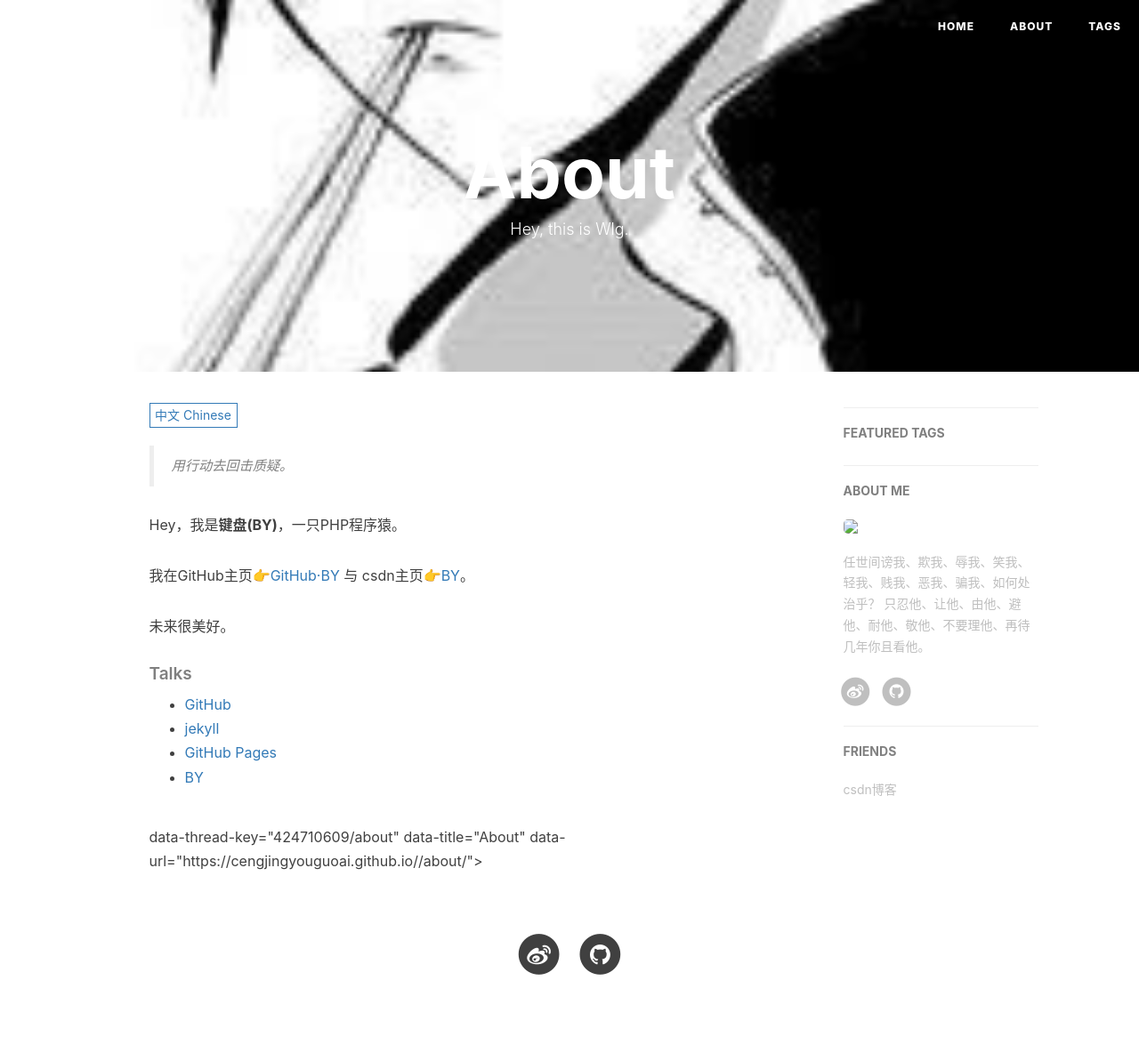
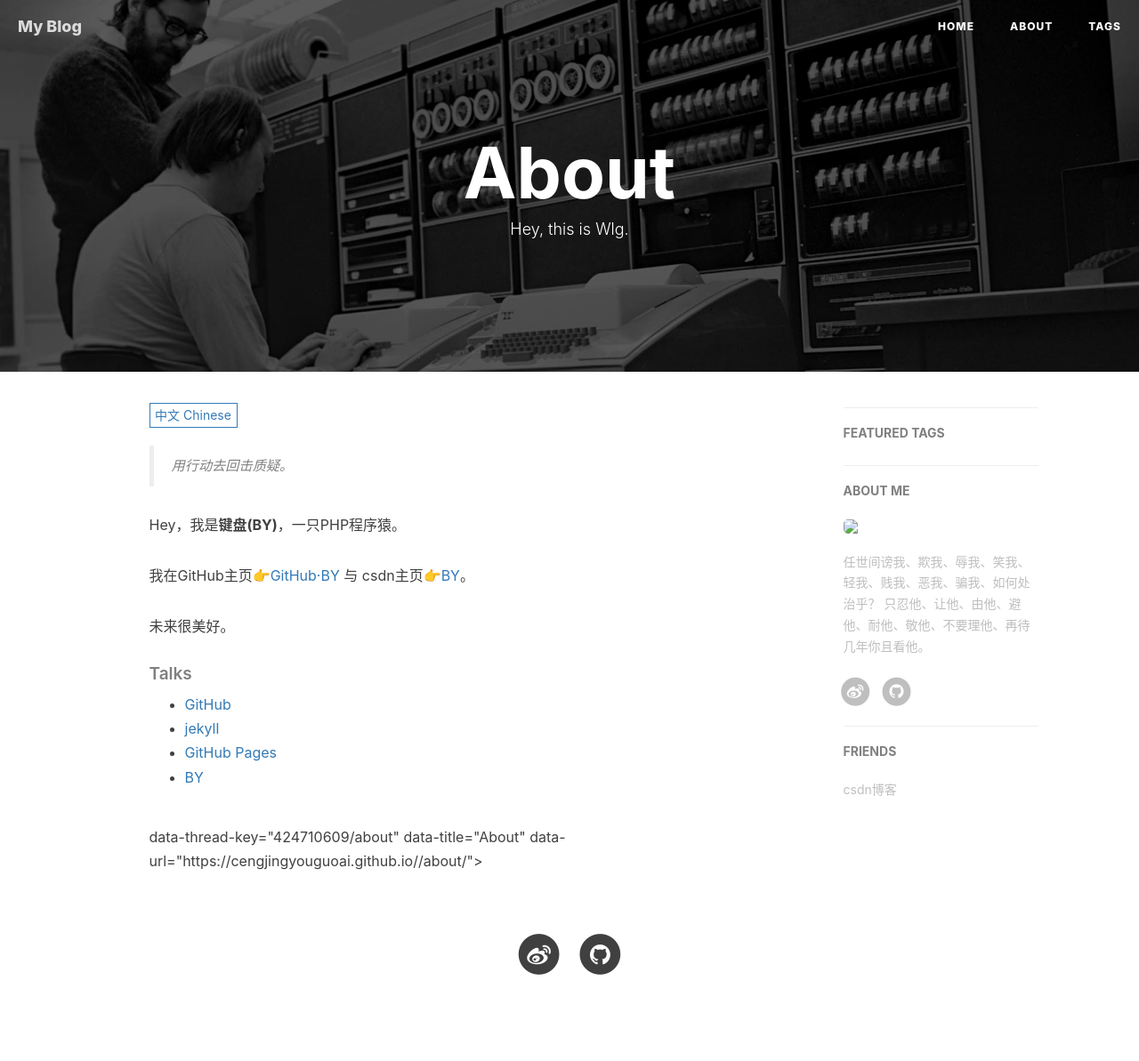
Before and after one commit to cengjingyouguoai/cengjingyouguoai.github.io, a Jekyll site: the page built from about.html, in a window 1280 px wide. Shown: the whole page at 89% size. Built offline with Jekyll 4.4.1, drawn with Linux system fonts in a browser that asks for light colours; nearby versions of some CDN libraries; comment, search, counter and statistics services are not loaded.

Commit message:
Update about.html

```diff
--- a/about.html
+++ b/about.html
@@ -2,7 +2,7 @@
 layout: page
 title: "About"
 description: "Hey, this is Wlg."
-header-img: "img/avatar_m.jpg"
+header-img: "img/post-bg-unix-linux.jpg"
 ---
 
 <!-- Language Selector -->
```
